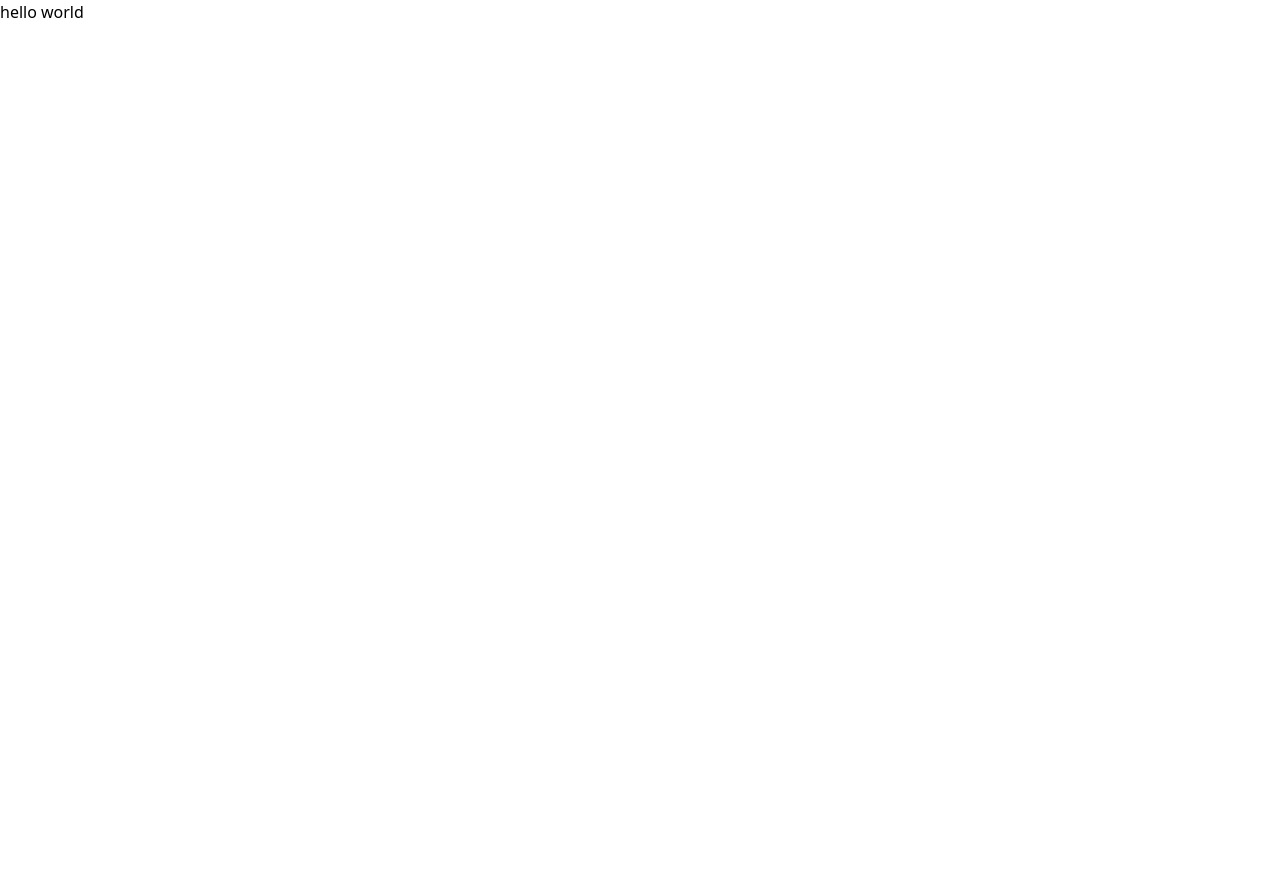
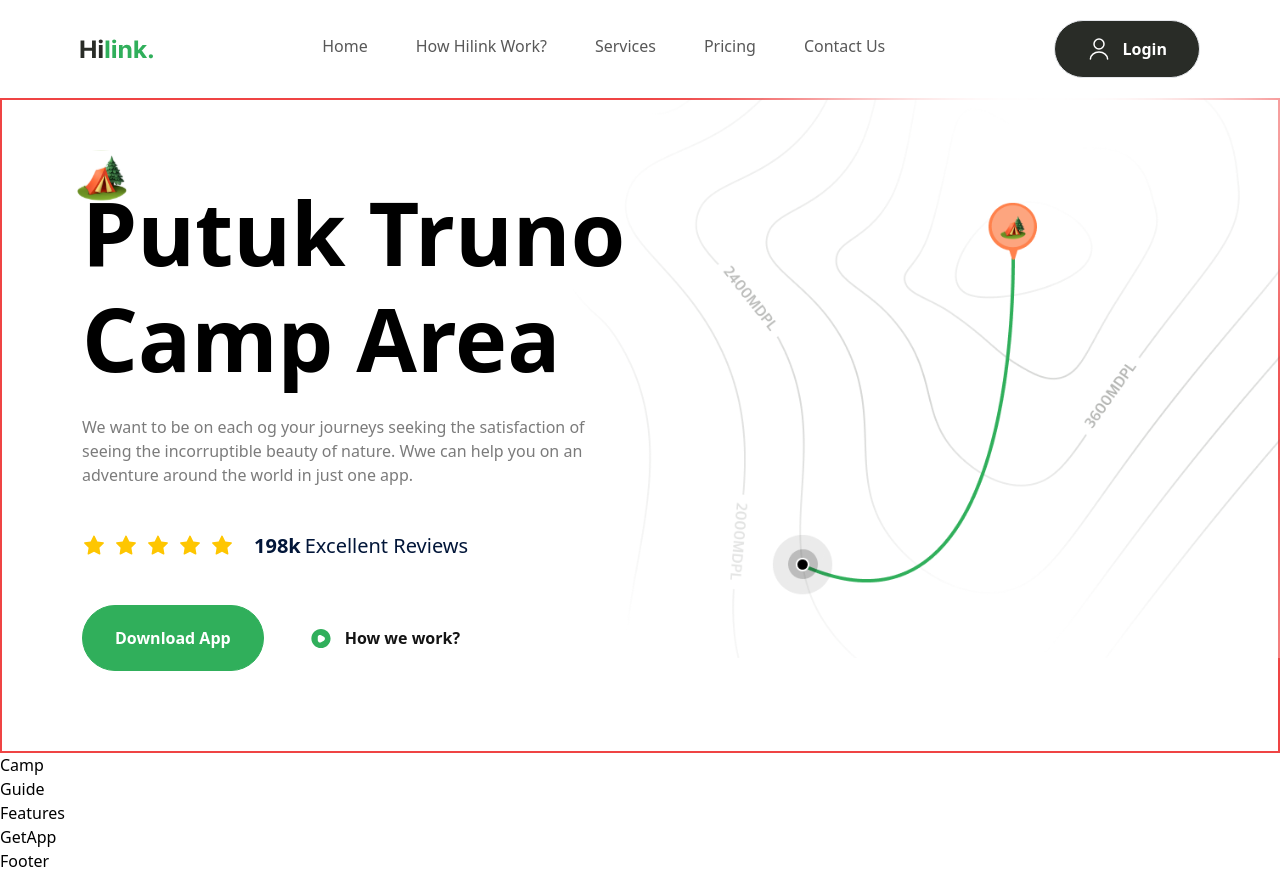
Before and after one commit to SidneyRoberto9/travel-app, a Next.js app: page / in a window 1280 px wide. Before the commit the page ends 800 px from the top, so only its background shows below. Built offline with nearby package versions, Linux system fonts and the light colour scheme.

Commit message:
✨ feat: Add components for section

```diff
--- a/src/app/layout.tsx
+++ b/src/app/layout.tsx
@@ -3,22 +3,28 @@ import "@/styles/globals.css"
 import { Inter } from "next/font/google"
 import { PropsWithChildren } from "react"
 
+import Footer from "@/components/footer"
+import Navbar from "@/components/navbar"
+
 import type { Metadata } from "next"
-
 const inter = Inter({
   variable: "--font-inter",
   subsets: ["latin"],
 })
 
 export const metadata: Metadata = {
-  title: "Travel App",
-  description: "Generated by create next app",
+  title: "Travel",
+  description: "Travel UI/UX App for Camping",
 }
 
 export default function RootLayout({ children }: PropsWithChildren) {
   return (
     <html lang="en">
-      <body className={`${inter.variable} antialiased`}>{children}</body>
+      <body className={`${inter.variable} antialiased`}>
+        <Navbar />
+        <main className="relative overflow-hidden">{children}</main>
+        <Footer />
+      </body>
     </html>
   )
 }
--- a/src/app/page.tsx
+++ b/src/app/page.tsx
@@ -1,3 +1,19 @@
+import { Fragment } from "react"
+
+import Camp from "@/components/camp"
+import Features from "@/components/features"
+import GetApp from "@/components/get-app"
+import Guide from "@/components/guide"
+import Hero from "@/components/hero"
+
 export default function Page() {
-  return <div>hello world</div>
+  return (
+    <Fragment>
+      <Hero />
+      <Camp />
+      <Guide />
+      <Features />
+      <GetApp />
+    </Fragment>
+  )
 }
--- /dev/null
+++ b/src/components/button.tsx
@@ -0,0 +1,22 @@
+import Image from "next/image"
+
+interface ButtonProps {
+  type: "button" | "submit"
+  title: string
+  icon?: string
+  variant: "btn_dark_green" | "btn_green" | "btn_white_text"
+}
+
+const Button = ({ type, title, icon, variant }: ButtonProps) => {
+  return (
+    <button
+      type={type}
+      className={`flexCenter gap-3 rounded-full border ${variant}`}
+    >
+      {icon && <Image src={icon} alt={title} width={24} height={24} />}
+      <label className="bold-16 whitespace-nowrap">{title}</label>
+    </button>
+  )
+}
+
+export default Button
--- /dev/null
+++ b/src/components/camp.tsx
@@ -0,0 +1,5 @@
+const Camp = () => {
+  return <div>Camp</div>
+}
+
+export default Camp
--- /dev/null
+++ b/src/components/features.tsx
@@ -0,0 +1,5 @@
+const Features = () => {
+  return <div>Features</div>
+}
+
+export default Features
--- /dev/null
+++ b/src/components/footer.tsx
@@ -0,0 +1,5 @@
+const Footer = () => {
+  return <div>Footer</div>
+}
+
+export default Footer
--- /dev/null
+++ b/src/components/get-app.tsx
@@ -0,0 +1,5 @@
+const GetApp = () => {
+  return <div>GetApp</div>
+}
+
+export default GetApp
--- /dev/null
+++ b/src/components/guide.tsx
@@ -0,0 +1,5 @@
+const Guide = () => {
+  return <div>Guide</div>
+}
+
+export default Guide
--- /dev/null
+++ b/src/components/hero.tsx
@@ -0,0 +1,63 @@
+import Image from "next/image"
+
+import Button from "@/components/button"
+
+const Hero = () => {
+  return (
+    <section className="max-container padding-container flex flex-col gap-20 border-2 border-red-500 py-10 pb-32 md:gap-28 lg:py-20 xl:flex-row">
+      <div className="hero-map" />
+
+      <div className="flex-0 relative z-20 flex flex-col xl:w-1/2">
+        <Image
+          src="/camp.svg"
+          alt="camp"
+          width={50}
+          height={50}
+          className="absolute left-[-0.3125rem] top-[-1.875rem] w-10 lg:w-[3.125rem]"
+        />
+
+        <h1 className="bold-52 lg:bold-88">Putuk Truno Camp Area</h1>
+        <p className="regular-16 mt-6 text-gray-30 xl:max-w-[32.5rem]">
+          We want to be on each og your journeys seeking the satisfaction of
+          seeing the incorruptible beauty of nature. Wwe can help you on an
+          adventure around the world in just one app.
+        </p>
+
+        <div className="my-11 flex flex-wrap gap-5">
+          <div className="flex items-center gap-2">
+            {Array(5)
+              .fill(1)
+              .map((_, index) => (
+                <Image
+                  src="/star.svg"
+                  key={index}
+                  alt="star"
+                  width={24}
+                  height={24}
+                />
+              ))}
+          </div>
+
+          <p className="bold-16 lg:bold-20 text-blue-70">
+            198k
+            <span className="regular-16 lg:regular-20 ml-1">
+              Excellent Reviews
+            </span>
+          </p>
+        </div>
+
+        <div className="flex w-full gap-3 sm:flex-row">
+          <Button type="button" title="Download App" variant="btn_green" />
+          <Button
+            type="button"
+            title="How we work?"
+            icon="/play.svg"
+            variant="btn_white_text"
+          />
+        </div>
+      </div>
+    </section>
+  )
+}
+
+export default Hero
--- /dev/null
+++ b/src/components/navbar.tsx
@@ -0,0 +1,46 @@
+import Image from "next/image"
+import Link from "next/link"
+
+import Button from "@/components/button"
+import { NAV_LINKS } from "@/constants"
+
+const Navbar = () => {
+  return (
+    <nav className="flexBetween max-container padding-container relative z-30 py-5">
+      <Link href="/">
+        <Image src="/hilink-logo.svg" alt="logo" width={74} height={29} />
+      </Link>
+
+      <ul className="hidden h-full gap-12 lg:flex">
+        {NAV_LINKS.map(({ href, key, label }) => (
+          <Link
+            href={href}
+            key={key}
+            className="regular-16 flexCenter cursor-pointer pb-1.5 text-gray-50 transition-all hover:font-bold"
+          >
+            {label}
+          </Link>
+        ))}
+      </ul>
+
+      <div className="lg:flexCenter hidden">
+        <Button
+          type="button"
+          title="Login"
+          icon="/user.svg"
+          variant="btn_dark_green"
+        />
+      </div>
+
+      <Image
+        src="/menu.svg"
+        alt="menu"
+        width={32}
+        height={32}
+        className="inline-block cursor-pointer lg:hidden"
+      />
+    </nav>
+  )
+}
+
+export default Navbar
--- /dev/null
+++ b/src/constants/index.ts
@@ -0,0 +1,95 @@
+// NAVIGATION
+const NAV_LINKS = [
+  { href: "/", key: "home", label: "Home" },
+  { href: "/", key: "how_hilink_work", label: "How Hilink Work?" },
+  { href: "/", key: "services", label: "Services" },
+  { href: "/", key: "pricing ", label: "Pricing " },
+  { href: "/", key: "contact_us", label: "Contact Us" },
+]
+
+// CAMP SECTION
+const PEOPLE_URL = [
+  "/person-1.png",
+  "/person-2.png",
+  "/person-3.png",
+  "/person-4.png",
+]
+
+// FEATURES SECTION
+const FEATURES = [
+  {
+    title: "Real maps can be offline",
+    icon: "/map.svg",
+    variant: "green",
+    description:
+      "We provide a solution for you to be able to use our application when climbing, yes offline maps you can use at any time there is no signal at the location",
+  },
+  {
+    title: "Set an adventure schedule",
+    icon: "/calendar.svg",
+    variant: "green",
+    description:
+      "Schedule an adventure with friends. On holidays, there are many interesting offers from Hilink. That way, there's no more discussion",
+  },
+  {
+    title: "Technology using augment reality",
+    icon: "/tech.svg",
+    variant: "green",
+    description:
+      "Technology uses augmented reality as a guide to your hiking trail in the forest to the top of the mountain. Already supported by the latest technology without an internet connection",
+  },
+  {
+    title: "Many new locations every month",
+    icon: "/location.svg",
+    variant: "orange",
+    description:
+      "Lots of new locations every month, because we have a worldwide community of climbers who share their best experiences with climbing",
+  },
+]
+
+// FOOTER SECTION
+const FOOTER_LINKS = [
+  {
+    title: "Learn More",
+    links: [
+      "About Hilink",
+      "Press Releases",
+      "Environment",
+      "Jobs",
+      "Privacy Policy",
+      "Contact Us",
+    ],
+  },
+  {
+    title: "Our Community",
+    links: ["Climbing xixixi", "Hiking hilink", "Hilink kinthill"],
+  },
+]
+
+const FOOTER_CONTACT_INFO = {
+  title: "Contact Us",
+  links: [
+    { label: "Admin Officer", value: "123-456-7890" },
+    { label: "Email Officer", value: "hilink@akinthil.com" },
+  ],
+}
+
+const SOCIALS = {
+  title: "Social",
+  links: [
+    "/facebook.svg",
+    "/instagram.svg",
+    "/twitter.svg",
+    "/youtube.svg",
+    "/wordpress.svg",
+  ],
+}
+
+export {
+  FEATURES,
+  FOOTER_CONTACT_INFO,
+  FOOTER_LINKS,
+  NAV_LINKS,
+  PEOPLE_URL,
+  SOCIALS,
+}
--- a/tailwind.config.ts
+++ b/tailwind.config.ts
@@ -1,11 +1,7 @@
 import type { Config } from "tailwindcss"
 
 export default {
-  content: [
-    "./pages/**/*.{js,ts,jsx,tsx,mdx}",
-    "./components/**/*.{js,ts,jsx,tsx,mdx}",
-    "./app/**/*.{js,ts,jsx,tsx,mdx}",
-  ],
+  content: ["./src/**/*.{js,ts,jsx,tsx,mdx}"],
   theme: {
     extend: {
       colors: {
```
Also changed, not shown: 1 other file (tests, documents, lock files or other folders).
